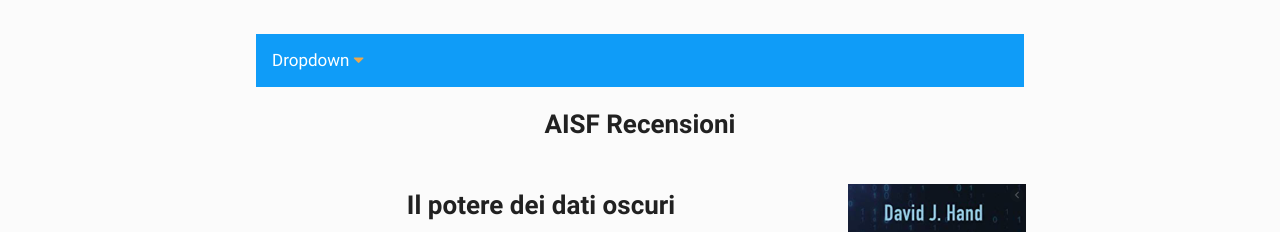
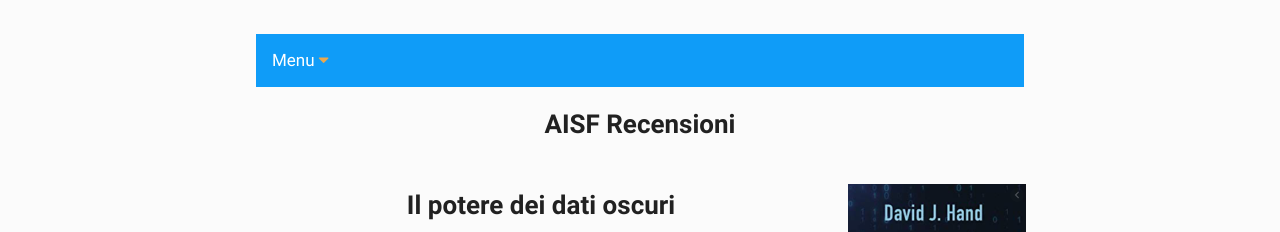
Before and after one commit to ai-sf/aisf_perugia, a Jekyll site: the page built from recensioni/Rec2.html, in a window 1280 px wide. Shown: the top 232 px of the page. Built offline with Jekyll 4.4.1, drawn with Linux system fonts in a browser that asks for light colours; nearby versions of some CDN libraries.

Commit message:
Update Rec2.html

```diff
--- a/recensioni/Rec2.html
+++ b/recensioni/Rec2.html
@@ -151,11 +151,11 @@
 
 <div class="topnav" id="myTopnav">
   <div class="dropdown">
-  <button class="dropbtn">Dropdown
+  <button class="dropbtn">Menu
     <i class="fa fa-caret-down"></i>
   </button>
   <div class="dropdown-content">
-    <a href="#">Link 1</a>
+    <a href="/perugia">Home</a>
     <a href="#">Link 2</a>
     <a href="#">Link 3</a>
   </div>
```
